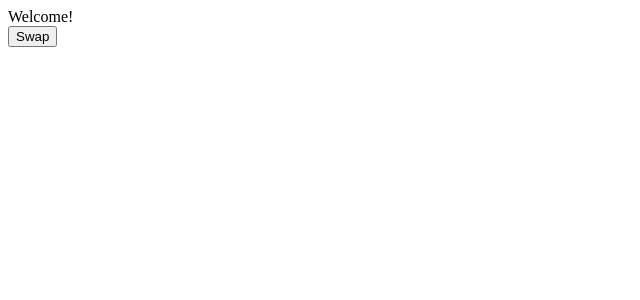
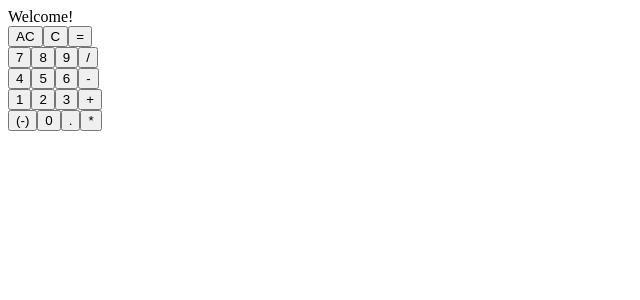
Before and after one commit to caadams4/caadams4.github.io, a React (Create React App) app in the folder my-app/: page / in a window 1280 px wide. Shown: the top 300 px of the page, without its empty margins (0-640 px from the left). Built offline with nearby package versions, Linux system fonts and the light colour scheme.

Commit message:
Calculator react started
Calc App started and displaying in browser. Added TODOs for button functions

```diff
--- a/my-app/src/App.tsx
+++ b/my-app/src/App.tsx
@@ -6,7 +6,7 @@ import { Buttons } from './components/Buttons'
 
 
 function App(): JSX.Element  {
-  const [display, setDisplay] = useState<string>("Welcome!");
+  const [display, setDisplay] = useState<string>("Welcome!")
         // Make Func a JSX.Element
         // Declare each state its type!
         // Ex <Display consumes Screen calcDisplay and renders the displayText
@@ -14,7 +14,7 @@ function App(): JSX.Element  {
     <div className="App">
       <div>
           <Display text={display}></Display>
-          <Buttons change={setDisplay}> </Buttons>
+          <Buttons change={setDisplay}></Buttons>
       </div>
     </div>
   );
--- a/my-app/src/components/Buttons.tsx
+++ b/my-app/src/components/Buttons.tsx
@@ -2,54 +2,93 @@ import React, { useState } from 'react';
 
 
 export const Buttons = (props: {change: (text: string) => void}): JSX.Element => {
-    const [active, setActive] = useState<boolean>(true);
+  const [calcDisp, setCalcDisp] = useState("");
+  const [calcWorking, setCalcWorking] = useState(0);
+  const [calcTmp, setCalcTmp] = useState(0);
+  const [count, setCount] = useState(0);
+  const [neg, setNeg] = useState(false);
+  const [minus, setMinus] = useState(false);
+  const [plus, setPlus] = useState(false);
+  const [mult, setMult] = useState(false);
+  const [div, setDiv] = useState(false);
+  const [equals, setEquals] = useState(false);
+  const [dec, setDec] = useState(false);
+  const [operator, setOperator] = useState("y")
 
-    //const swapper = () => {
-    //    props.change("YeeYee!");
+//TODO AC function
 
-   // }
+//TODO BackSpace funciton
 
-   const swapper = () => {
-    if (active) {
-      props.change("Old prompt!!");
-    } else {
-      props.change("New Prompt!!!");
+//TODO Equals
+
+//TODO Add
+
+//TODO Sub
+
+//TODO div
+
+//TODO mult
+
+//TODO decimal
+
+//TODO negative
+
+
+    const handleInput = (calcInput: number) => {
+        if (equals === true) {
+          setCalcTmp(0);
+          setEquals(false);
+        }
+        if (dec === true) {
+          setCalcWorking(calcWorking+(calcInput*0.1))
+          handleCalcDisplay();
+        } else {
+          setCalcWorking((calcWorking*10)+calcInput)
+          handleCalcDisplay();
+        }
     }
-    setActive(!active)
-  }
 
-    return (<button onClick={() => swapper()}>Swap</button>)
-    /*return (
+
+
+
+    const handleCalcDisplay = () => {
+       props.change(calcWorking.toString());
+    }
+
+
+
+
+    return (
         <div>
             <div className="buttonRow">
-                <button onClick={() => swapper()}>AC</button>
-                <button onClick={() => swapper()}>C</button>
-                <button onClick={() => swapper()}>=</button>
+                <button onClick={() => handleInput(0)}>AC</button>
+                <button onClick={() => handleInput(0)}>C</button>
+                <button onClick={() => handleInput(0)}>=</button>
             </div>
             <div className="buttonRow">
-               <button onClick={() => swapper()}>7</button>
-               <button onClick={() => swapper()}>8</button>
-               <button onClick={() => swapper()}>9</button>
-               <button onClick={() => swapper()}>/</button>
+                <button onClick={() => handleInput(7)}>7</button>
+                <button onClick={() => handleInput(8)}>8</button>
+                <button onClick={() => handleInput(9)}>9</button>
+                <button onClick={() => handleInput(0)}>/</button>
             </div>
             <div className="buttonRow">
-                <button onClick={() => swapper()}>4</button>
-                <button onClick={() => swapper()}>5</button>
-                <button onClick={() => swapper()}>6</button>
-                <button onClick={() => swapper()}>-</button>
+                <button onClick={() => handleInput(4)}>4</button>
+                <button onClick={() => handleInput(5)}>5</button>
+                <button onClick={() => handleInput(6)}>6</button>
+                <button onClick={() => handleInput(0)}>-</button>
             </div>
             <div className="buttonRow">
-                <button onClick={() => swapper()}>1</button>
-                <button onClick={() => swapper()}>2</button>
-                <button onClick={() => swapper()}>3</button>
-                <button onClick={() => swapper()}>+</button>
+                <button onClick={() => handleInput(1)}>1</button>
+                <button onClick={() => handleInput(2)}>2</button>
+                <button onClick={() => handleInput(3)}>3</button>
+                <button onClick={() => handleInput(0)}>+</button>
             </div>
             <div className="buttonRow">
-                <button onClick={() => swapper()}>(-)</button>
-                <button onClick={() => swapper()}>0</button>
-                <button onClick={() => swapper()}>.</button>
-                <button onClick={() => swapper()}>*</button>
+                <button onClick={() => handleInput(7)}>(-)</button>
+                <button onClick={() => handleInput(0)}>0</button>
+                <button onClick={() => handleInput(0)}>.</button>
+                <button onClick={() => handleInput(0)}>*</button>
             </div>
         </div>
-    )*/
+    )
 }
```
